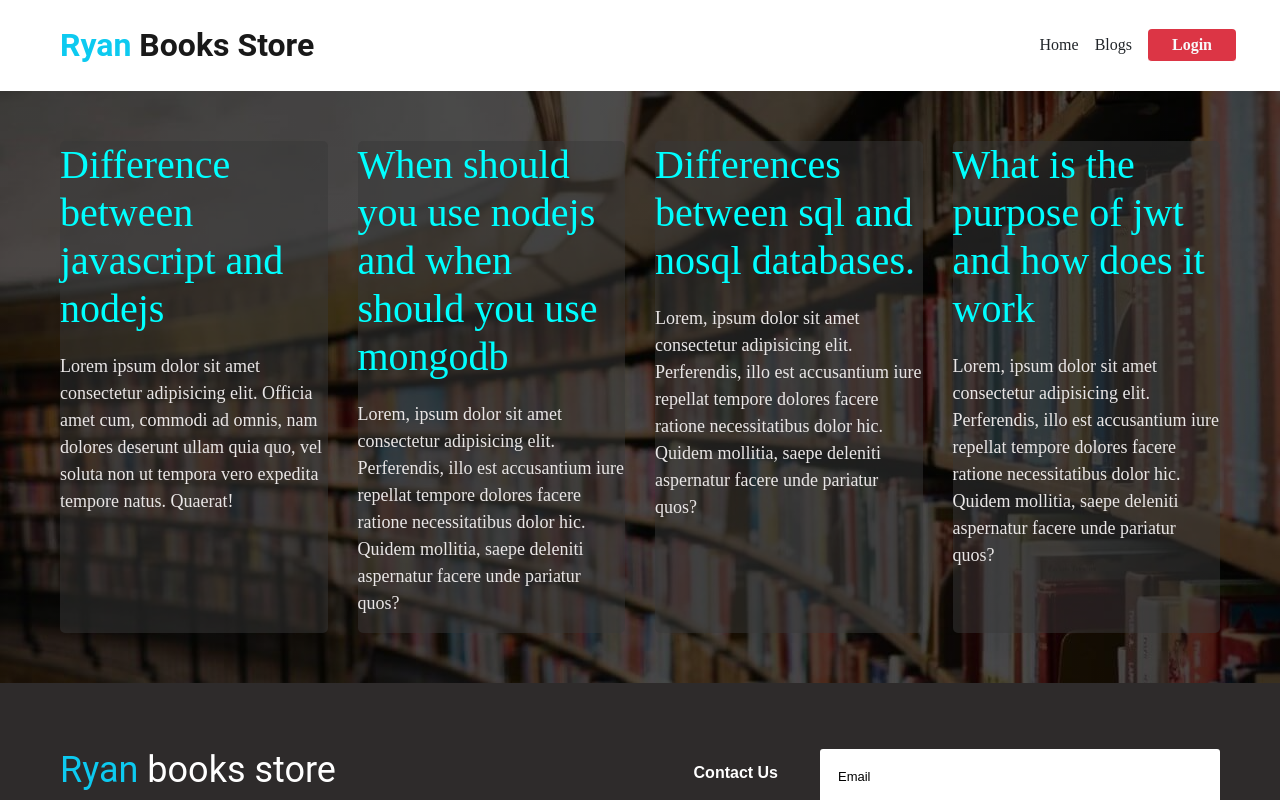
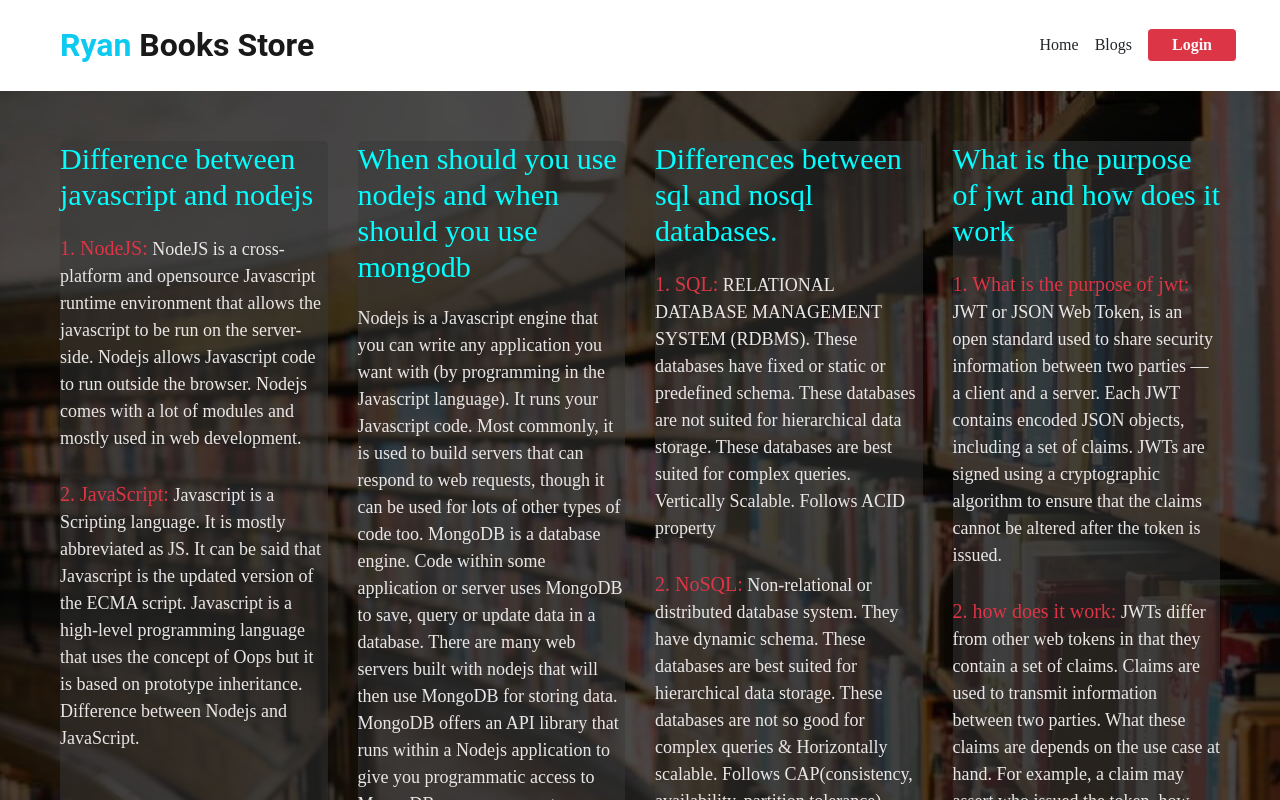
Before and after one commit to CodeWithShamim/Ryan-books-store-client-side, a React (Create React App) app: page /blogs in a window 1280 px wide. Shown: the top 800 px of the page. Built offline with nearby package versions, Linux system fonts and the light colour scheme; no server answers.

Commit message:
blogs updated

```diff
--- a/src/components/Blogs/Blogs.css
+++ b/src/components/Blogs/Blogs.css
@@ -14,7 +14,7 @@
 
 .blogs-container .blog h3 {
     color: rgb(0, 255, 255);
-    font-size: 40px;
+    font-size: 30px;
 }
 
 .blogs-container .blog p {
--- a/src/components/Blogs/Blogs.js
+++ b/src/components/Blogs/Blogs.js
@@ -7,36 +7,84 @@ const Blogs = () => {
       <div className="blog blog-1">
         <h3>Difference between javascript and nodejs</h3>
         <p>
-          Lorem ipsum dolor sit amet consectetur adipisicing elit. Officia amet
-          cum, commodi ad omnis, nam dolores deserunt ullam quia quo, vel soluta
-          non ut tempora vero expedita tempore natus. Quaerat!
+          <span className="text-danger fs-5">1. NodeJS:</span> NodeJS is a
+          cross-platform and opensource Javascript runtime environment that
+          allows the javascript to be run on the server-side. Nodejs allows
+          Javascript code to run outside the browser. Nodejs comes with a lot of
+          modules and mostly used in web development.
+          <br />
+          <br />
+          <span className="text-danger fs-5">2. JavaScript:</span> Javascript is
+          a Scripting language. It is mostly abbreviated as JS. It can be said
+          that Javascript is the updated version of the ECMA script. Javascript
+          is a high-level programming language that uses the concept of Oops but
+          it is based on prototype inheritance. Difference between Nodejs and
+          JavaScript.
         </p>
       </div>
       <div className="blog blog-2">
         <h3>When should you use nodejs and when should you use mongodb</h3>
         <p>
-          Lorem, ipsum dolor sit amet consectetur adipisicing elit. Perferendis,
-          illo est accusantium iure repellat tempore dolores facere ratione
-          necessitatibus dolor hic. Quidem mollitia, saepe deleniti aspernatur
-          facere unde pariatur quos?
+          Nodejs is a Javascript engine that you can write any application you
+          want with (by programming in the Javascript language). It runs your
+          Javascript code. Most commonly, it is used to build servers that can
+          respond to web requests, though it can be used for lots of other types
+          of code too. MongoDB is a database engine. Code within some
+          application or server uses MongoDB to save, query or update data in a
+          database. There are many web servers built with nodejs that will then
+          use MongoDB for storing data. MongoDB offers an API library that runs
+          within a Nodejs application to give you programmatic access to MongoDB
+          so you can create databases and then add, query, update or delete data
+          from the MongoDB database. MongoDB also has API libraries for other
+          programming environments such as Python, Java, etc... These two
+          technologies are for different parts of a typical web server system.
+          You don't substitute one for the other. Instead, you can use them
+          together.
         </p>
       </div>
       <div className="blog blog-3">
         <h3>Differences between sql and nosql databases.</h3>
         <p>
-          Lorem, ipsum dolor sit amet consectetur adipisicing elit. Perferendis,
-          illo est accusantium iure repellat tempore dolores facere ratione
-          necessitatibus dolor hic. Quidem mollitia, saepe deleniti aspernatur
-          facere unde pariatur quos?
+          <span className="text-danger fs-5">1. SQL:</span> RELATIONAL DATABASE
+          MANAGEMENT SYSTEM (RDBMS). These databases have fixed or static or
+          predefined schema. These databases are not suited for hierarchical
+          data storage. These databases are best suited for complex queries.
+          Vertically Scalable. Follows ACID property
+          <br />
+          <br />
+          <span className="text-danger fs-5">2. NoSQL:</span> Non-relational or
+          distributed database system. They have dynamic schema. These databases
+          are best suited for hierarchical data storage. These databases are not
+          so good for complex queries & Horizontally scalable. Follows
+          CAP(consistency, availability, partition tolerance).
         </p>
       </div>
       <div className="blog blog-4">
         <h3>What is the purpose of jwt and how does it work</h3>
         <p>
-          Lorem, ipsum dolor sit amet consectetur adipisicing elit. Perferendis,
-          illo est accusantium iure repellat tempore dolores facere ratione
-          necessitatibus dolor hic. Quidem mollitia, saepe deleniti aspernatur
-          facere unde pariatur quos?
+          <span className="text-danger fs-5">
+            1. What is the purpose of jwt:
+          </span>{" "}
+          JWT or JSON Web Token, is an open standard used to share security
+          information between two parties — a client and a server. Each JWT
+          contains encoded JSON objects, including a set of claims. JWTs are
+          signed using a cryptographic algorithm to ensure that the claims
+          cannot be altered after the token is issued.
+          <br />
+          <br />
+          <span className="text-danger fs-5">2. how does it work:</span> JWTs
+          differ from other web tokens in that they contain a set of claims.
+          Claims are used to transmit information between two parties. What
+          these claims are depends on the use case at hand. For example, a claim
+          may assert who issued the token, how long it is valid for, or what
+          permissions the client has been granted. A JWT is a string made up of
+          three parts, separated by dots (.), and serialized using base64.. This
+          information is typically used by the server to verify that the user
+          has permission to perform the action they are requesting. There are no
+          mandatory claims for a JWT, but overlaying standards may make claims
+          mandatory. For example, when using JWT as bearer access token under
+          OAuth2.0, iss, sub, aud, and exp must be present. some are more common
+          than others.
         </p>
       </div>
     </div>
--- a/src/components/Login/LoginForm/LoginForm.js
+++ b/src/components/Login/LoginForm/LoginForm.js
@@ -24,21 +24,18 @@ const LoginForm = () => {
     const password = e.target.password.value;
     await signInWithEmailAndPassword(email, password);
 
-    // create jwt token and set local storage====
+    // ====create jwt token and set local storage====
     const url = "https://ryan-books-store.herokuapp.com/login";
     // const url = "http://localhost:5000/login";
     const { data } = await axios.post(url, { email });
     localStorage.setItem("accessToken", data?.accessToken);
-    console.log(data);
-    toast("Successfully login");
-    navigate(from, { replace: true });
   };
 
   // get user
-  // if (user) {
-  //   toast("Successfully login");
-  //   navigate(from, { replace: true });
-  // }
+  if (user) {
+    toast("Successfully login");
+    navigate(from, { replace: true });
+  }
   // get loading
   if (loading) {
     return <Loading></Loading>;
```
